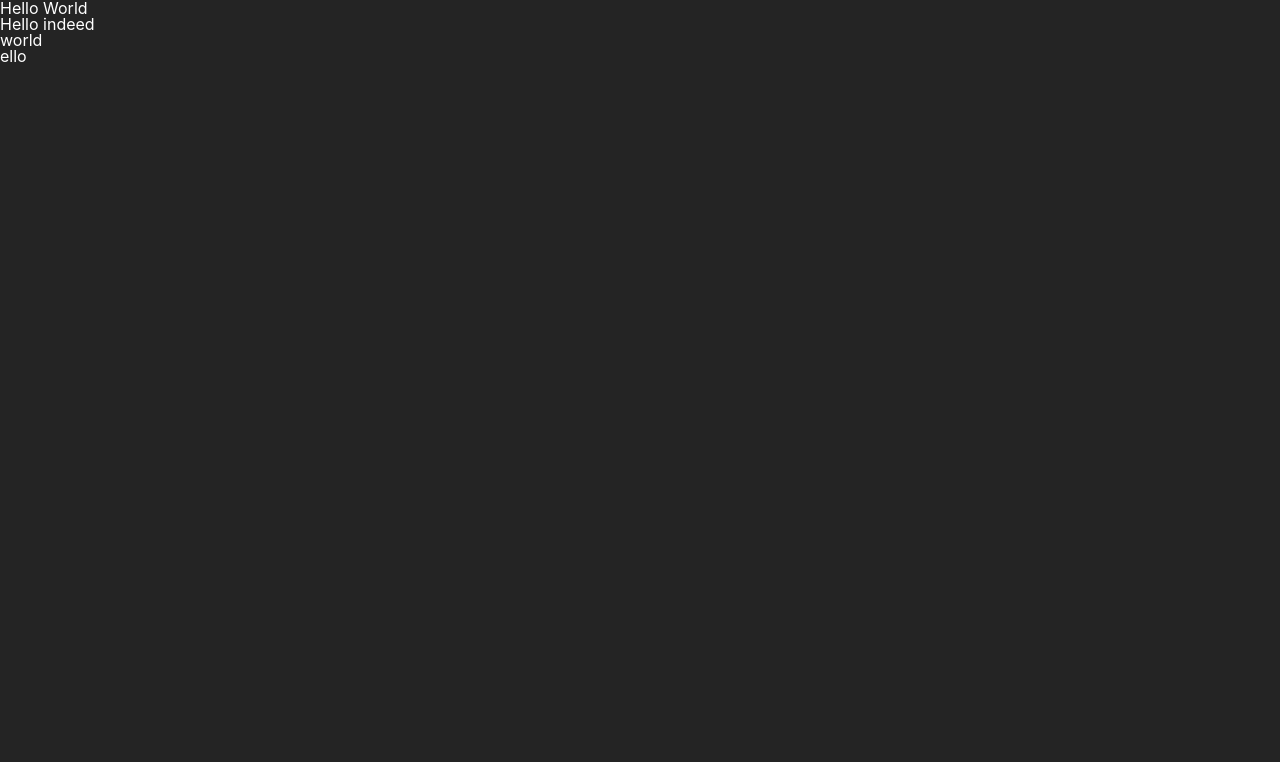
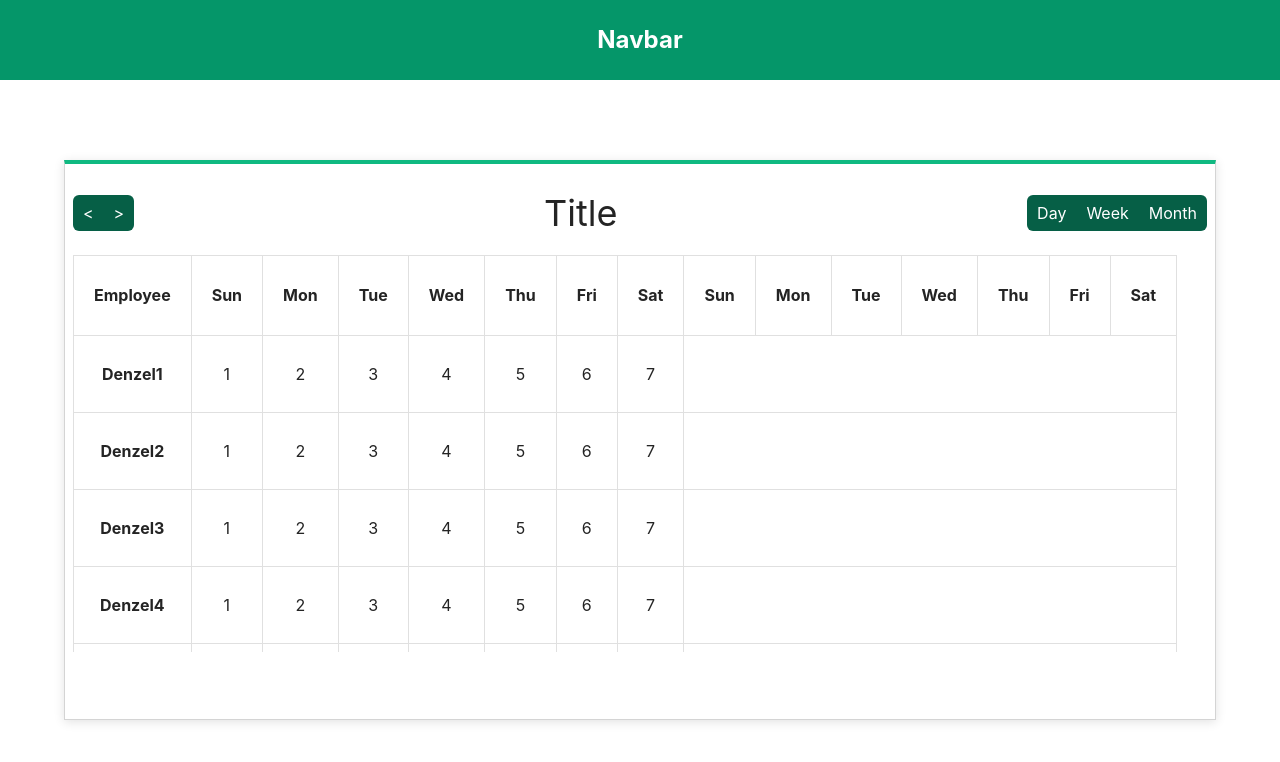
Before and after one commit to DenzelBraithwaite/lbpsb_roadmap, a Svelte app: page / in a window 1280 px wide. Shown: the top 762 px of the page. Built offline with nearby package versions, Linux system fonts and the light colour scheme.

Commit message:
working on table timeline template

```diff
--- a/index.html
+++ b/index.html
@@ -2,9 +2,9 @@
 <html lang="en">
   <head>
     <meta charset="UTF-8" />
-    <link rel="icon" type="image/svg+xml" href="/vite.svg" />
+    <link href="/dist/assets/app.css" rel="stylesheet">
     <meta name="viewport" content="width=device-width, initial-scale=1.0" />
-    <title>Vite + Svelte + TS</title>
+    <title>LBPSB Roadmap</title>
   </head>
   <body>
     <div id="app"></div>
--- a/package.json
+++ b/package.json
@@ -6,7 +6,7 @@
   "scripts": {
     "dev": "vite",
     "build": "vite build",
-    "buildcss": "npx tailwindcss -i ./src/app.css -o ./dist/assets/app.css --watch",
+    "watchcss": "npx tailwindcss -i ./src/app.css -o ./dist/assets/app.css --watch",
     "preview": "vite preview",
     "check": "svelte-check --tsconfig ./tsconfig.json"
   },
--- a/src/App.svelte
+++ b/src/App.svelte
@@ -1,14 +1,178 @@
 <script lang="ts">
 
 </script>
+<nav class="w-screen py-6 bg-emerald-600 text-white font-bold fixed">
+  <p class="text-center text-2xl">Navbar</p>
+</nav>
 
-<main>
-  <h1>Hello World</h1>
-  <h2>Hello indeed</h2>
-  <p>world</p>
-  <a href="#">ello</a>
+<main class="relative pt-40">
+  <div class="roadmap-wrapper p-2">
+  <header class="flex justify-between items-center text-center h-1/6">
+    <div class="flex">
+      <p class="rounded-l-md p-2.5 bg-emerald-800 cursor-pointer hover:bg-emerald-700 text-white">&lt;</p>
+      <p class="rounded-r-md p-2.5 bg-emerald-800 cursor-pointer hover:bg-emerald-700 text-white">&gt;</p>
+    </div>
+    <h1 class="text-4xl">Title</h1>
+    <div class="flex">
+      <p class="rounded-l-md p-2.5 bg-emerald-800 cursor-pointer hover:bg-emerald-700 text-white">Day</p>
+      <p class="p-2.5 bg-emerald-800 cursor-pointer hover:bg-emerald-700 text-white">Week</p>
+      <p class="rounded-r-md p-2.5 bg-emerald-800 cursor-pointer hover:bg-emerald-700 text-white">Month</p>
+    </div>
+  </header>
+    <div class="table-wrapper">
+      <table>
+        <thead>
+          <tr>
+            <th>Employee</th>
+            <th>Sun</th>
+            <th>Mon</th>
+            <th>Tue</th>
+            <th>Wed</th>
+            <th>Thu</th>
+            <th>Fri</th>
+            <th>Sat</th>
+            <th>Sun</th>
+            <th>Mon</th>
+            <th>Tue</th>
+            <th>Wed</th>
+            <th>Thu</th>
+            <th>Fri</th>
+            <th>Sat</th>
+          </tr>
+        </thead>
+        <tbody>
+          <tr>
+            <th>Denzel1</th>
+            <td>1</td>
+            <td>2</td>
+            <td>3</td>
+            <td>4</td>
+            <td>5</td>
+            <td>6</td>
+            <td>7</td>
+          </tr>
+          <tr>
+            <th>Denzel2</th>
+            <td>1</td>
+            <td>2</td>
+            <td>3</td>
+            <td>4</td>
+            <td>5</td>
+            <td>6</td>
+            <td>7</td>
+          </tr>
+          <tr>
+            <th>Denzel3</th>
+            <td>1</td>
+            <td>2</td>
+            <td>3</td>
+            <td>4</td>
+            <td>5</td>
+            <td>6</td>
+            <td>7</td>
+          </tr>
+          <tr>
+            <th>Denzel4</th>
+            <td>1</td>
+            <td>2</td>
+            <td>3</td>
+            <td>4</td>
+            <td>5</td>
+            <td>6</td>
+            <td>7</td>
+          </tr>
+          <tr>
+            <th>Denzel5</th>
+            <td>1</td>
+            <td>2</td>
+            <td>3</td>
+            <td>4</td>
+            <td>5</td>
+            <td>6</td>
+            <td>7</td>
+          </tr>
+          <tr>
+            <th>Denzel</th>
+            <td>1</td>
+            <td>2</td>
+            <td>3</td>
+            <td>4</td>
+            <td>5</td>
+            <td>6</td>
+            <td>7</td>
+          </tr>
+          <tr>
+            <th>Denzel</th>
+            <td>1</td>
+            <td>2</td>
+            <td>3</td>
+            <td>4</td>
+            <td>5</td>
+            <td>6</td>
+            <td>7</td>
+          </tr>
+          <tr>
+            <th>Denzel</th>
+            <td>1</td>
+            <td>2</td>
+            <td>3</td>
+            <td>4</td>
+            <td>5</td>
+            <td>6</td>
+            <td>7</td>
+          </tr>
+        </tbody>
+        <!-- <tfoot></tfoot> -->
+      </table>
+    </div>
+  </div>
 </main>
 
 <style>
+  .roadmap-wrapper {
+    position: relative;
+    border: 1px solid #d4d4d4;
+    box-shadow: 0px 2px 10px #0000001e;
+    border-top: 4px solid #10B981;
+    width: 90vw;
+    height: 70vh;
+    margin: 0 auto;
+    padding-bottom: 50px;
+  }
+
+  .table-wrapper {
+    overflow: scroll;
+    height: 80%;
+  }
+
+  table {
+    display: block;
+    position: relative;
+    text-align: center;
+  }
+
+  thead {
+    position: sticky;
+    top: 0;
+  }
+
+  thead th {
+    height: 80px;
+  }
+
+  tbody {
+    overflow: scroll;
+  }
+
+  tr {
+    border: 1px solid #e0e0e0;
+    padding-top: 100px;
+  }
+
+  th, td {
+    border: 1px solid #e0e0e0;
+    padding: 30px 20px;
+    white-space: nowrap;
+  }
 
 </style>
--- a/src/app.css
+++ b/src/app.css
@@ -1,14 +1,14 @@
-@tailwind base;
-@tailwind components;
-@tailwind utilities;
+@import 'tailwindcss/base';
+@import 'tailwindcss/components';
+@import 'tailwindcss/utilities';
 
 :root {
   font-family: Inter, system-ui, Avenir, Helvetica, Arial, sans-serif;
 
-  color: #fff;
-  background-color: #242424;
+  color: #242424;
+  background-color: #fff;
 
-  color-scheme: dark;
+  color-scheme: light;
   font-synthesis: none;
   text-rendering: optimizeLegibility;
   -webkit-font-smoothing: antialiased;
@@ -17,6 +17,7 @@
 }
 
 body {
+  position: relative;
   box-sizing: border-box;
   margin: 0;
   padding: 0;
@@ -27,3 +28,7 @@ a:hover,
 a:active {
   text-decoration: none;
 }
+
+table {
+  border-collapse: collapse;
+}
--- a/tailwind.config.js
+++ b/tailwind.config.js
@@ -1,8 +1,18 @@
 /** @type {import('tailwindcss').Config} */
 module.exports = {
-  content: ["./src/**/*.{html,js}"],
+  content: ["./src/**/*.{html,js,svelte,ts}"],
   theme: {
-    extend: {},
+    screens: {
+      sm: '480px',
+      md: '768px',
+      lg: '976px',
+      xl: '1440px'
+    },
+    extend: {
+      colors: {
+        exambleBlue: '#000080'
+      }
+    },
   },
   plugins: [],
 }
```
